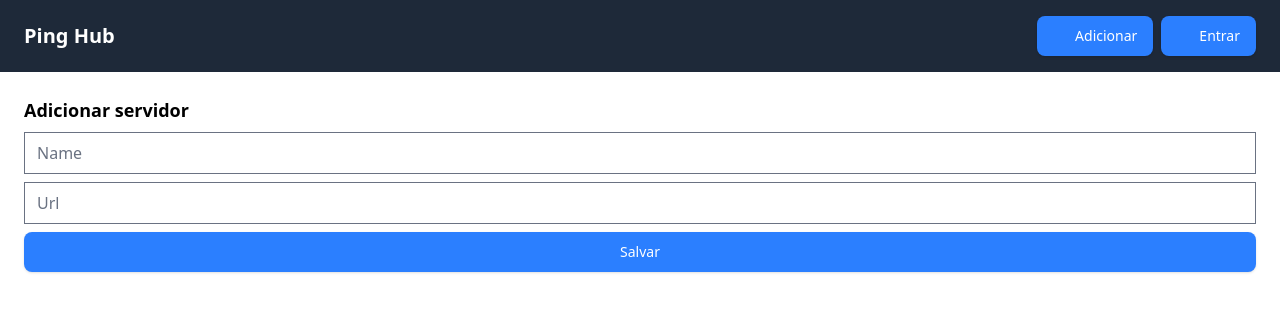
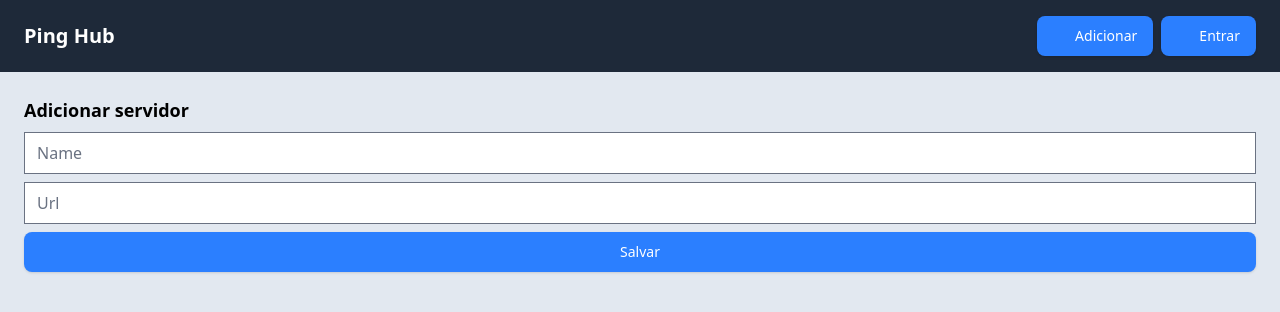
Before and after one commit to DanniloSN/ping-hub, a SvelteKit app: page /add in a window 1280 px wide. Shown: the top 312 px of the page. Built offline with nearby package versions, Linux system fonts and the light colour scheme; no server answers; some icons are missing.

Commit message:
Feat: Adds bg color on base layout and card

```diff
--- a/src/lib/components/Card.svelte
+++ b/src/lib/components/Card.svelte
@@ -2,6 +2,6 @@
 	import { cn } from '$lib/utils/index';
 </script>
 
-<div {...$$restProps} class={cn('rounded border border-slate-300 p-4', $$restProps.class)}>
+<div {...$$restProps} class={cn('rounded border border-slate-300 bg-white p-4', $$restProps.class)}>
 	<slot />
 </div>
--- a/src/routes/+layout.svelte
+++ b/src/routes/+layout.svelte
@@ -37,7 +37,7 @@
 			{/if}
 		</nav>
 	</nav>
-	<main class="h-full p-6">
+	<main class="h-full bg-slate-200 p-6">
 		{@render children?.()}
 	</main>
 </div>
```
